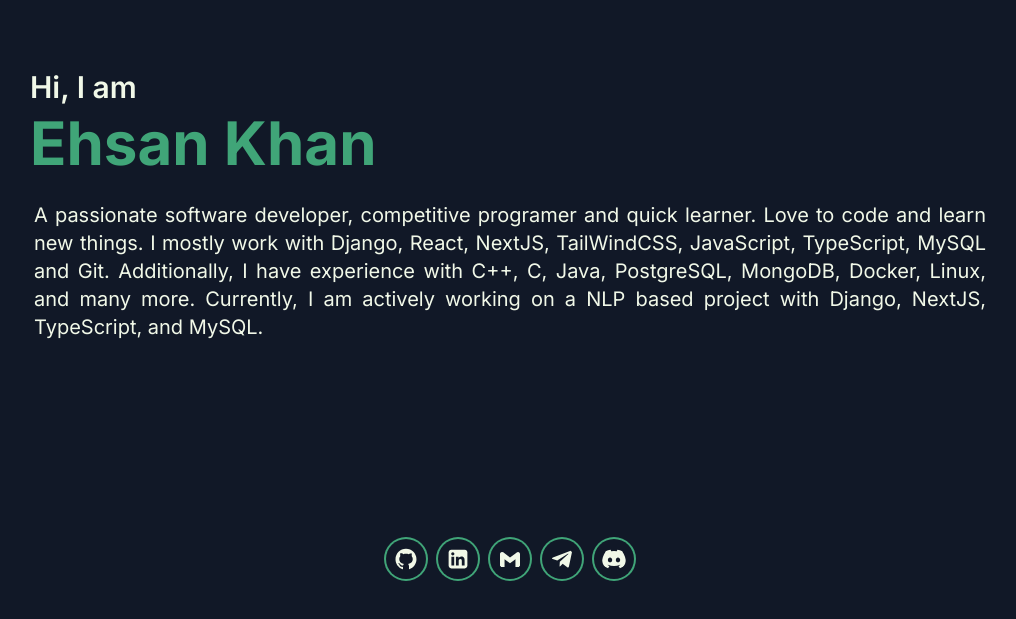
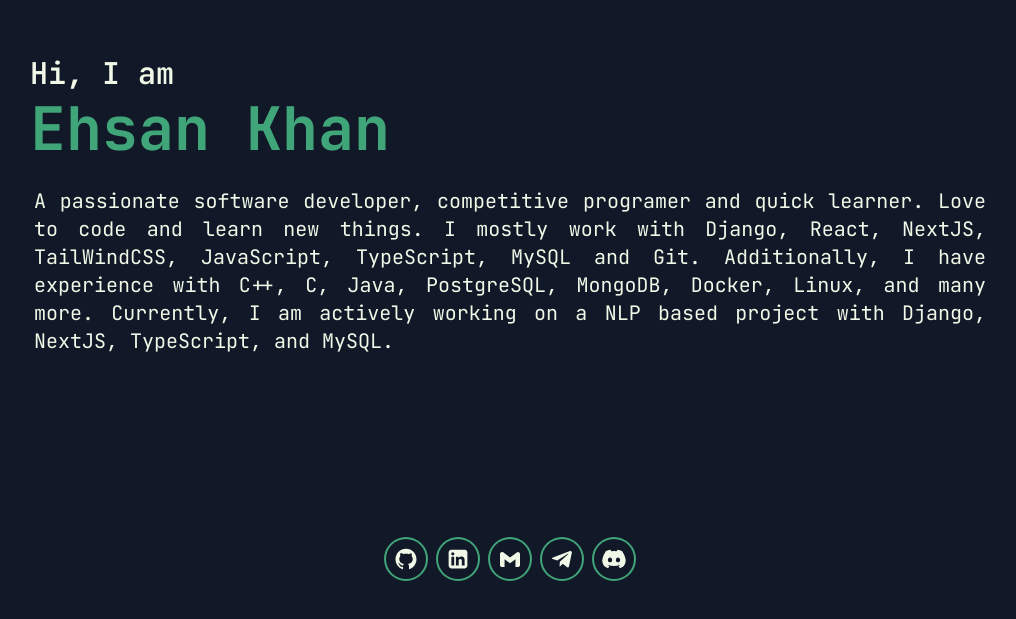
Before and after one commit to ehsan18t/ehsan-pages, a Next.js app: page / in a window 1280 px wide. Shown: the part 173-792 px from the top of the page, without its empty margins (130-1146 px from the left). Built offline with nearby package versions, Linux system fonts and the light colour scheme.

Commit message:
added custom font

```diff
--- a/src/app/globals.css
+++ b/src/app/globals.css
@@ -6,14 +6,14 @@
   :root {
     /* https://colorhunt.co/palette/00676940a5789dde8be6ff94 */
     /* https://colorhunt.co/palette/d8efd395d2b355ad9bf1f8e8 */
-    --background: 17, 24, 39; /* #111827 */
+    --background: 17, 24, 39; /* #111827 = bg-gray-900 */
     --foreground: 241, 248, 232; /* #F1F8E8 */
     --primary: 64, 165, 120; /* #40A578 */
     --secondary: 230, 255, 148; /* #E6FF94 */
   }
 
   body {
-    @apply bg-background text-foreground antialiased;
+    @apply bg-background text-foreground font-JetBrainsMono antialiased;
 
     margin: 0;
     padding: 0;
--- a/src/app/layout.tsx
+++ b/src/app/layout.tsx
@@ -1,8 +1,12 @@
 import type { Metadata } from "next";
-import { Inter } from "next/font/google";
+import { JetBrains_Mono } from "next/font/google";
 import "./globals.css";
 
-const inter = Inter({ subsets: ["latin"] });
+const jettbrainsMono = JetBrains_Mono({
+  subsets: ["latin"],
+  weight: ["100", "200", "300", "400", "500", "600", "700", "800"],
+  variable: "--font-jettbrainsMono",
+});
 
 export const metadata: Metadata = {
   title: "Ehsan's Storybook",
@@ -18,7 +22,9 @@ export default function RootLayout({
 }>) {
   return (
     <html lang="en">
-      <body className={`${inter.className} main-container`}>{children}</body>
+      <body className={`${jettbrainsMono.variable} main-container`}>
+        {children}
+      </body>
     </html>
   );
 }
--- a/tailwind.config.ts
+++ b/tailwind.config.ts
@@ -14,6 +14,9 @@ const config: Config = {
         background: "rgba(var(--background))",
         foreground: "rgba(var(--foreground))",
       },
+      fontFamily: {
+        JetBrainsMono: "var(--font-jettbrainsMono)",
+      },
     },
   },
   plugins: [],
```
